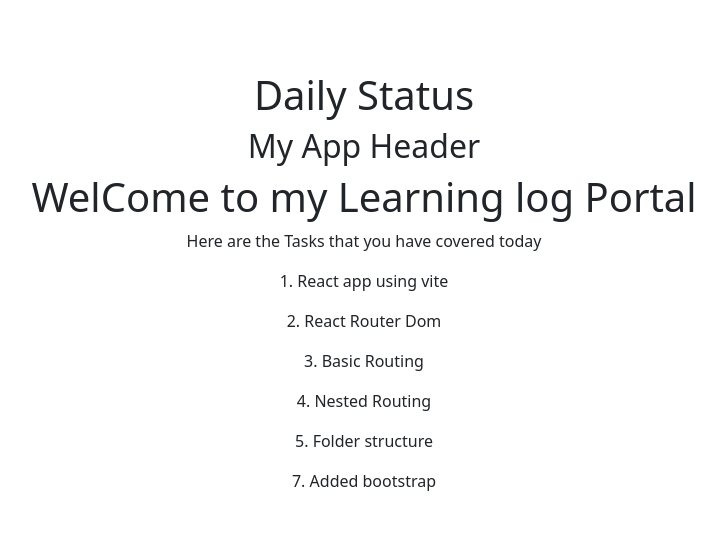
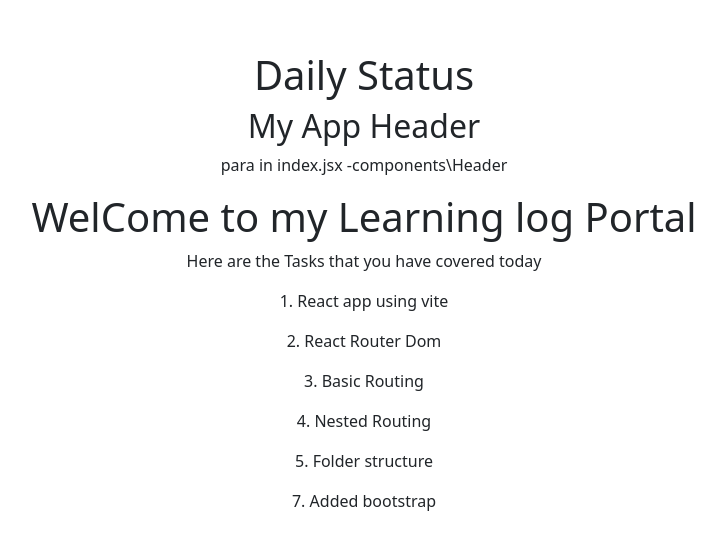
Before and after one commit to Shirisha-Mangali/Git_Practice_Project, a React (Vite) app: page /home in a window 1280 px wide. Shown: the part 110-656 px from the top of the page, without its empty margins (276-1001 px from the left). Built offline with nearby package versions, Linux system fonts and the light colour scheme.

Commit message:
temp: commit to be cherry-picked

```diff
--- a/src/components/Header/Index.jsx
+++ b/src/components/Header/Index.jsx
@@ -4,6 +4,7 @@ const Header = () => {
   return (
     <header>
       <h2>My App Header</h2>
+      <p>para in index.jsx -components\Header</p>
     </header>
   );
 };
```
